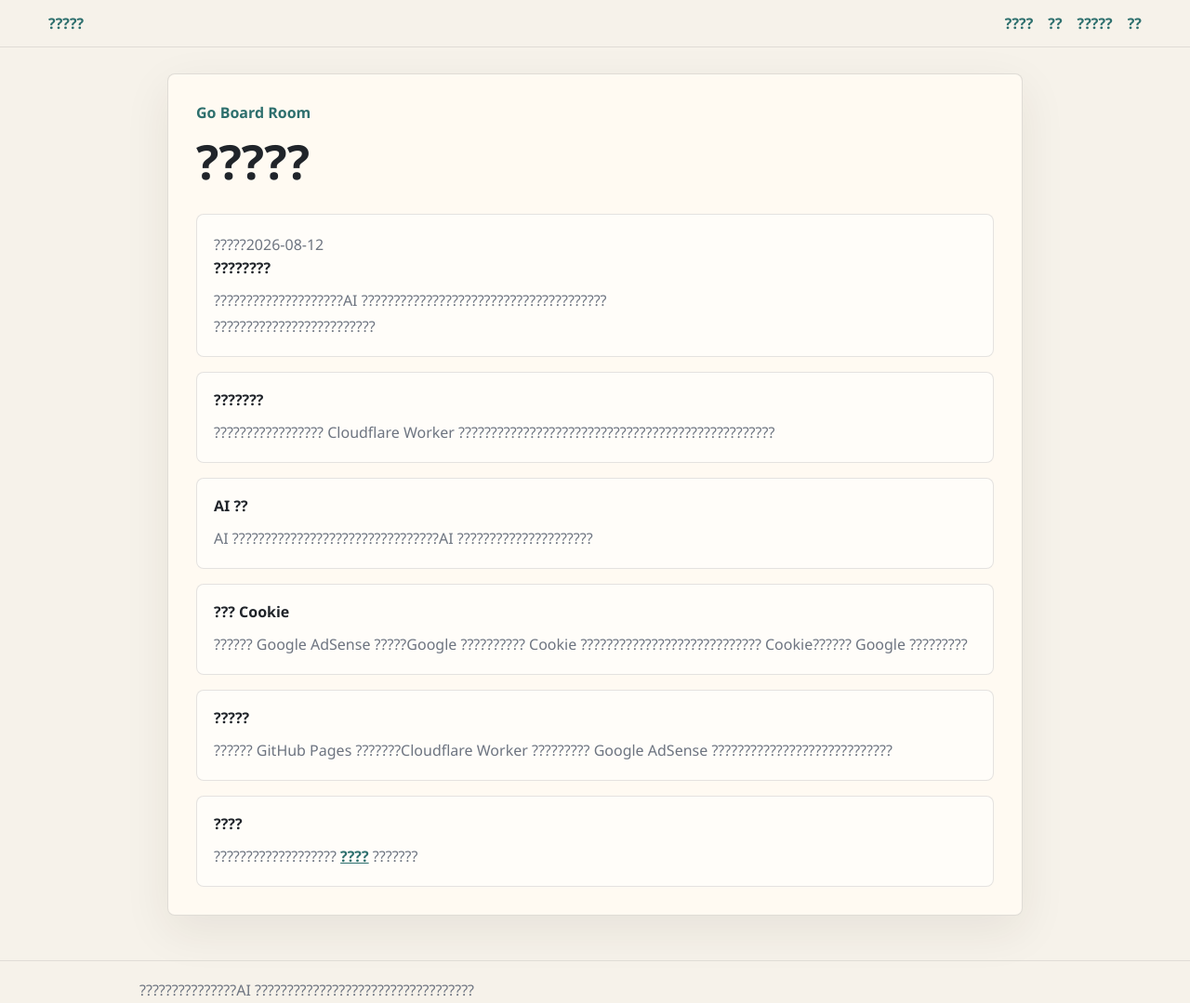
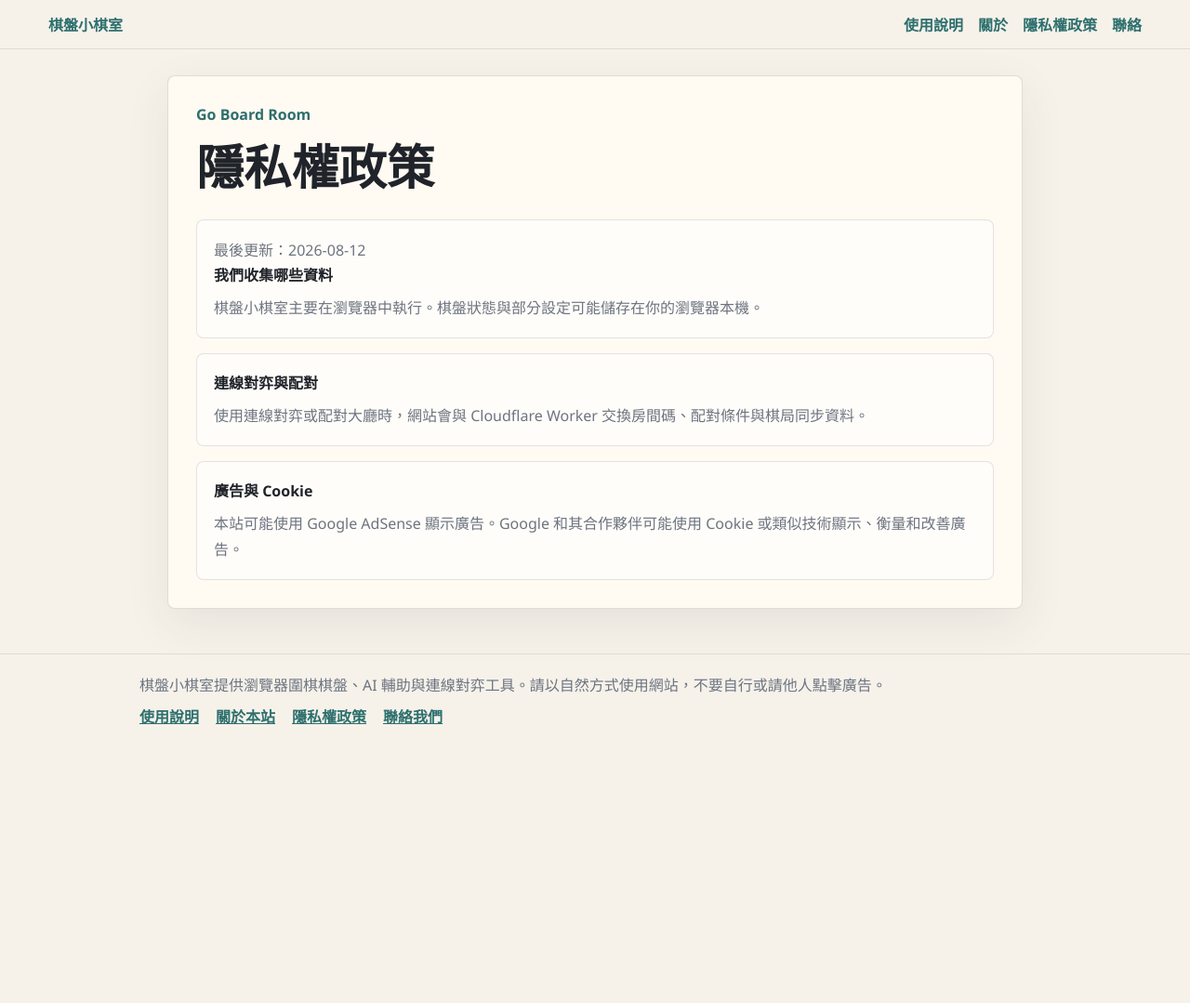
Before and after one commit to keyway933/go-board-room, a website: page privacy.html in a window 1280 px wide. Shown: the top 1079 px of the page at 93% size. After the commit the page ends 810 px from the top, so only its background shows below. Drawn offline with Linux system fonts and the light colour scheme.

Commit message:
Fix compliance page text encoding

```diff
--- a/privacy.html
+++ b/privacy.html
@@ -4,62 +4,41 @@
   <meta charset="utf-8">
   <meta name="viewport" content="width=device-width, initial-scale=1">
   <meta name="theme-color" content="#d39d48">
-  <meta name="description" content="????????????????????????AI ????????????">
+  <meta name="description" content="棋盤小棋室的隱私權政策，說明本機資料、連線配對、AI 模型、廣告與第三方服務。">
   <link rel="canonical" href="https://keyway933.github.io/go-board-room/privacy.html">
   <script async src="https://pagead2.googlesyndication.com/pagead/js/adsbygoogle.js?client=ca-pub-8241470168367916" crossorigin="anonymous"></script>
-  <title>???????????</title>
+  <title>隱私權政策?棋盤小棋室</title>
   <link rel="manifest" href="manifest.webmanifest">
   <link rel="icon" href="icon.svg" type="image/svg+xml">
   <link rel="stylesheet" href="styles.css">
 </head>
 <body>
-  <nav class="site-nav" aria-label="????">
-    <a class="site-brand" href="./">?????</a>
+  <nav class="site-nav" aria-label="網站導覽">
+    <a class="site-brand" href="./">棋盤小棋室</a>
     <div class="site-links">
-      <a href="./guide.html">????</a>
-      <a href="./about.html">??</a>
-      <a href="./privacy.html">?????</a>
-      <a href="./contact.html">??</a>
+      <a href="./guide.html">使用說明</a>
+      <a href="./about.html">關於</a>
+      <a href="./privacy.html">隱私權政策</a>
+      <a href="./contact.html">聯絡</a>
     </div>
   </nav>
   <main class="content-shell">
     <p class="start-kicker">Go Board Room</p>
-    <h1>?????</h1>
-<section class="content-card">
-      <p class="content-muted">?????2026-08-12</p>
-      <h2>????????</h2>
-      <p>????????????????????AI ??????????????????????????????????????</p>
-      <p>?????????????????????????</p>
-    </section>
-    <section class="content-card">
-      <h2>???????</h2>
-      <p>????????????????? Cloudflare Worker ?????????????????????????????????????????????????</p>
-    </section>
-    <section class="content-card">
-      <h2>AI ??</h2>
-      <p>AI ????????????????????????????????AI ?????????????????????</p>
-    </section>
-    <section class="content-card">
-      <h2>??? Cookie</h2>
-      <p>?????? Google AdSense ?????Google ?????????? Cookie ???????????????????????????? Cookie?????? Google ?????????</p>
-    </section>
-    <section class="content-card">
-      <h2>?????</h2>
-      <p>?????? GitHub Pages ???????Cloudflare Worker ????????? Google AdSense ????????????????????????????</p>
-    </section>
-    <section class="content-card">
-      <h2>????</h2>
-      <p>??????????????????? <a href="./contact.html">????</a> ???????</p>
-    </section>
+    <h1>隱私權政策</h1>
+
+    <section class="content-card"><p class="content-muted">最後更新：2026-08-12</p><h2>我們收集哪些資料</h2><p>棋盤小棋室主要在瀏覽器中執行。棋盤狀態與部分設定可能儲存在你的瀏覽器本機。</p></section>
+    <section class="content-card"><h2>連線對弈與配對</h2><p>使用連線對弈或配對大廳時，網站會與 Cloudflare Worker 交換房間碼、配對條件與棋局同步資料。</p></section>
+    <section class="content-card"><h2>廣告與 Cookie</h2><p>本站可能使用 Google AdSense 顯示廣告。Google 和其合作夥伴可能使用 Cookie 或類似技術顯示、衡量和改善廣告。</p></section>
+
   </main>
 
   <footer class="site-footer">
-    <p>???????????????AI ??????????????????????????????????</p>
-    <nav aria-label="????">
-      <a href="./guide.html">????</a>
-      <a href="./about.html">????</a>
-      <a href="./privacy.html">?????</a>
-      <a href="./contact.html">????</a>
+    <p>棋盤小棋室提供瀏覽器圍棋棋盤、AI 輔助與連線對弈工具。請以自然方式使用網站，不要自行或請他人點擊廣告。</p>
+    <nav aria-label="網站導覽">
+      <a href="./guide.html">使用說明</a>
+      <a href="./about.html">關於本站</a>
+      <a href="./privacy.html">隱私權政策</a>
+      <a href="./contact.html">聯絡我們</a>
     </nav>
   </footer>
 
```
Also changed, not shown: about.html (+20 -28 lines), contact.html (+20 -28 lines), guide.html (+20 -32 lines), index.html (+14 -13 lines).
